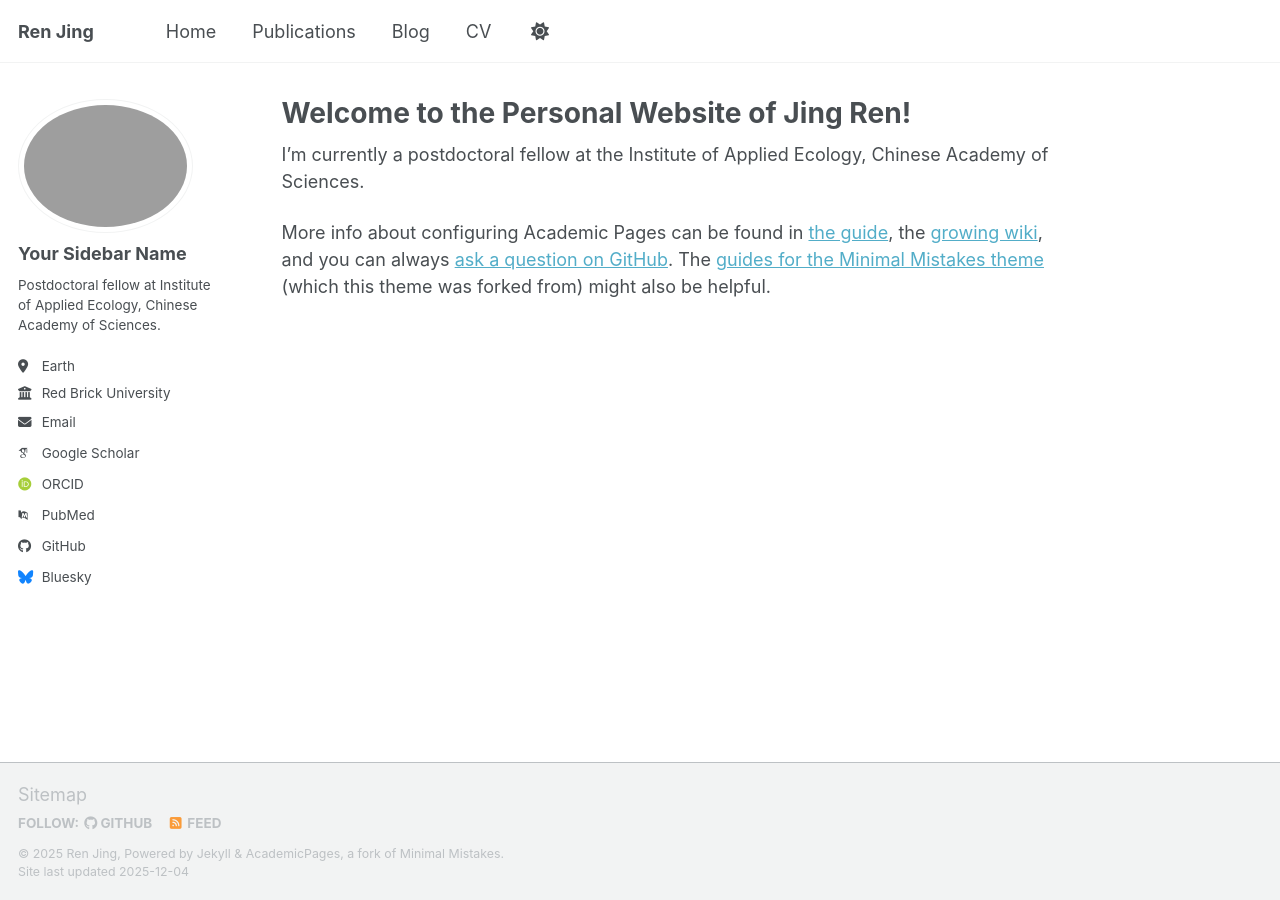
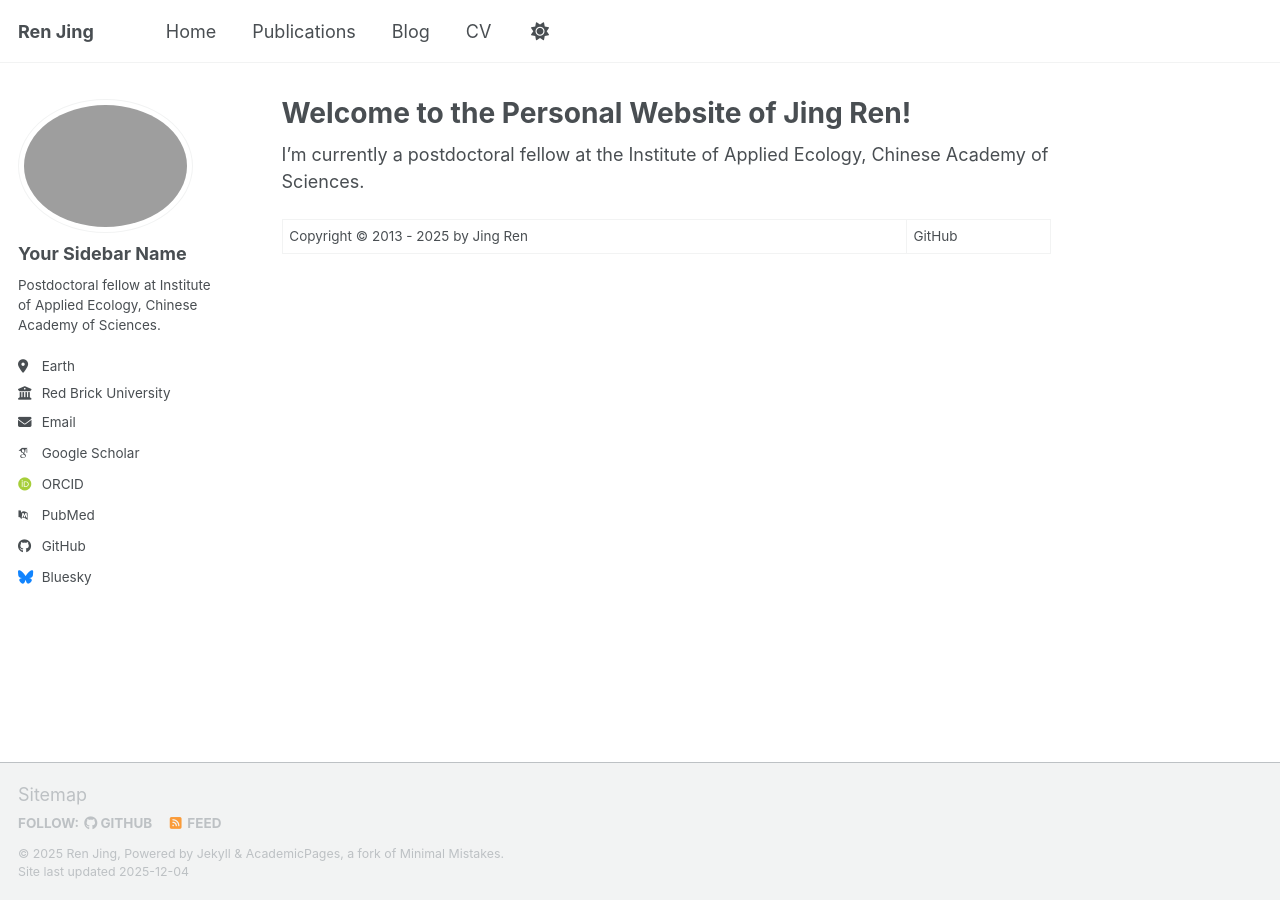
Before and after one commit to Renjing1009/Renjing1009.github.io, a Jekyll site: the page built from _pages/about.md, in a window 1280 px wide. Built offline with Jekyll 4.4.1, drawn with Linux system fonts in a browser that asks for light colours; some web fonts are replaced; a script bundle is joined from its source files by our own code; library files that are not in the unit come from our copies.

Commit message:
Update about.md

```diff
--- a/_pages/about.md
+++ b/_pages/about.md
@@ -10,4 +10,4 @@ redirect_from:
 I'm currently a postdoctoral fellow at the Institute of Applied Ecology, Chinese Academy of Sciences.
 
 
-More info about configuring Academic Pages can be found in [the guide](https://academicpages.github.io/markdown/), the [growing wiki](https://github.com/academicpages/academicpages.github.io/wiki), and you can always [ask a question on GitHub](https://github.com/academicpages/academicpages.github.io/discussions). The [guides for the Minimal Mistakes theme](https://mmistakes.github.io/minimal-mistakes/docs/configuration/) (which this theme was forked from) might also be helpful.
+Copyright © 2013 - 2025 by Jing Ren | GitHub
```
